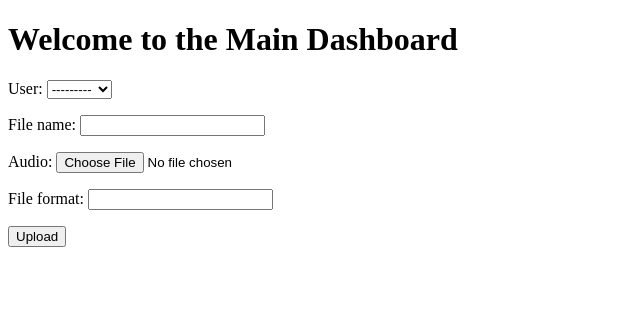
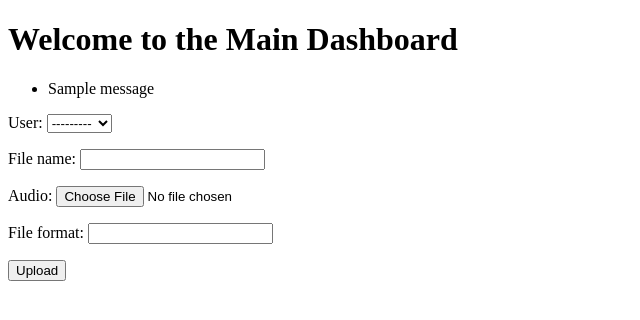
Before and after one commit to imanirak/audio-metadata, a Django app: template audio/templates/audio/index.html in a window 1280 px wide. Shown: the top 320 px of the page, without its empty margins (0-640 px from the left). Run offline with Django 3.2, Linux system fonts and the light colour scheme; the template is opened without the code that fills it: values that come from a table or form of the project are taken from there, others are empty; tables that the repository leaves empty hold one stand-in row (values such as "Sample post"); one stand-in notice (Sample message) is shown.

Commit message:
display success message

```diff
--- a/audio/templates/audio/audiofile_upload.html
+++ b/audio/templates/audio/audiofile_upload.html
@@ -1,3 +1,11 @@
+{% if messages %}
+    <ul class="messages">
+        {% for message in messages %}
+            <li{% if message.tags %} class="{{ message.tags }}"{% endif %}>{{ message }}</li>
+        {% endfor %}
+    </ul>
+{% endif %}
+
 <form method="post" enctype="multipart/form-data">
     {% csrf_token %}
     {{ form.as_p }}
--- a/audio/views.py
+++ b/audio/views.py
@@ -11,7 +11,6 @@ class AudioFileUploadView(CreateView):
     model = AudioFile
     form_class = AudioFileUploadForm
     template_name = 'audio/audiofile_upload.html'
-    success_url = 'audio/success/'# Redirect to a success page after upload
 
     def form_valid(self, form):
         form.instance.user = self.request.user
@@ -20,6 +19,10 @@ class AudioFileUploadView(CreateView):
         print(self)
         return super().form_valid(form)
 
+    def get_success_url(self):
+        # Return the URL of the current view
+        return reverse('audiofile_upload')
+
 def success_message(request):
     return render(request, 'audio/success_message.html')
 
```
Also changed, not shown: 2 other files.
